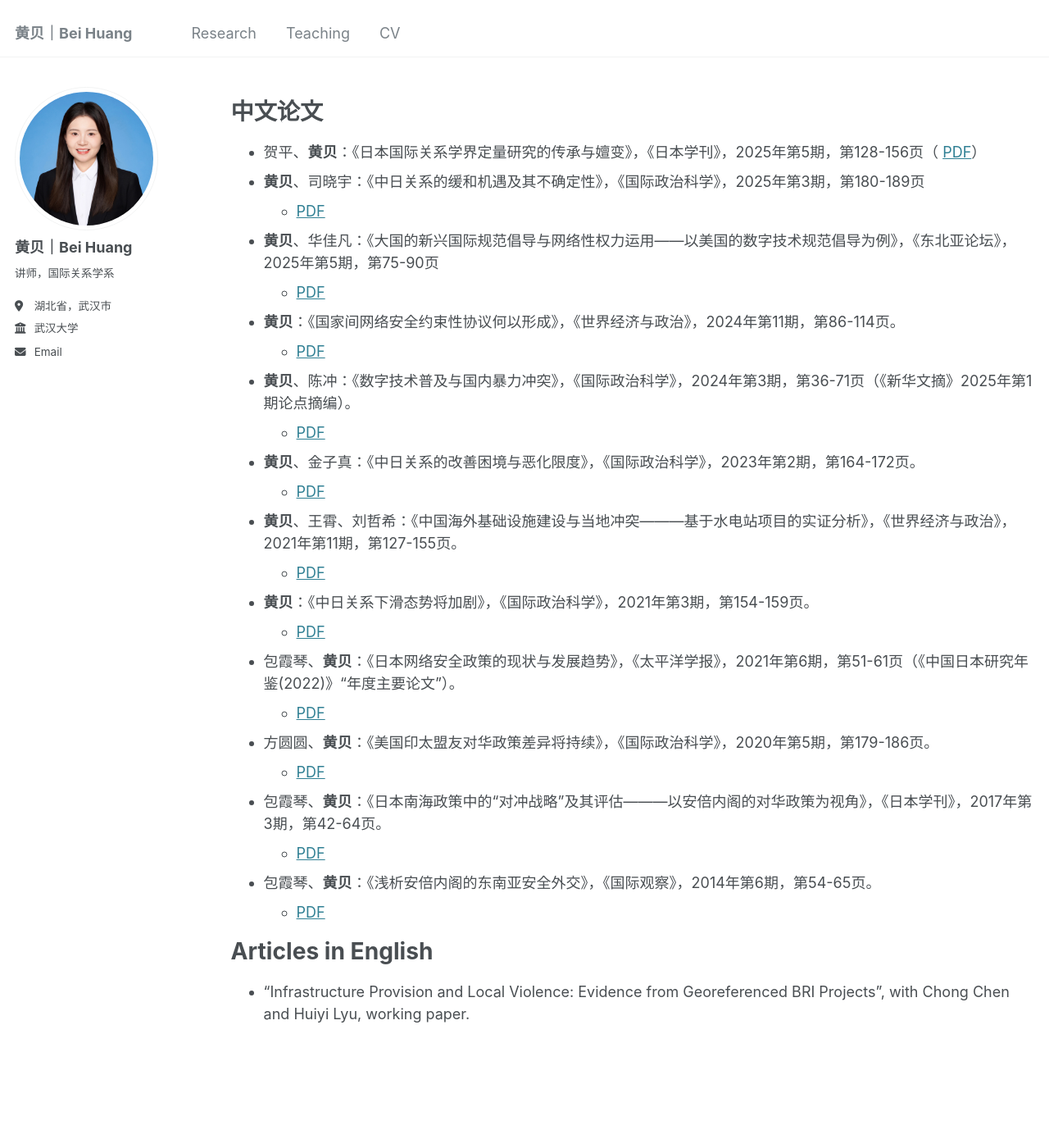
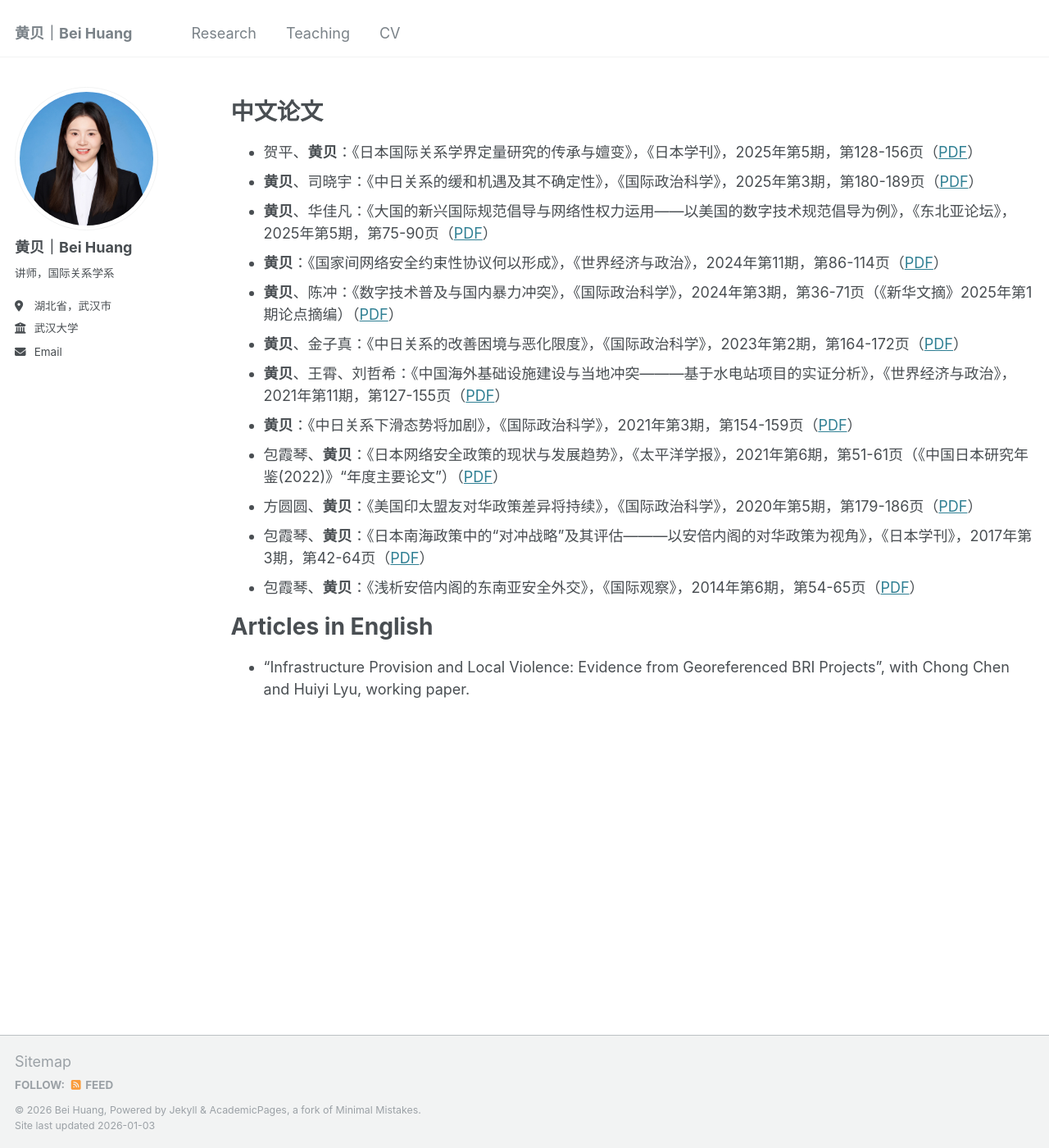
Before and after one commit to huangb5094/huangb5094.github.io, a Jekyll site: the page built from _pages/research.md, in a window 1280 px wide and 1400 px high. Shown: the whole window at 82% size. Built offline with Jekyll 4.4.1, drawn with Linux system fonts in a browser that asks for light colours.

```diff
--- a/_pages/research.md
+++ b/_pages/research.md
@@ -10,29 +10,18 @@ redirect_from:
 
 中文论文
 ======
-* 贺平、**黄贝**：《日本国际关系学界定量研究的传承与嬗变》，《日本学刊》，2025年第5期，第128-156页（ [PDF](https://huangb5094.github.io/files/paper12.pdf)）
-* **黄贝**、司晓宇：《中日关系的缓和机遇及其不确定性》，《国际政治科学》，2025年第3期，第180-189页
-    + [PDF](https://huangb5094.github.io/files/paper11.pdf)
-* **黄贝**、华佳凡：《大国的新兴国际规范倡导与网络性权力运用——以美国的数字技术规范倡导为例》，《东北亚论坛》，2025年第5期，第75-90页
-  + [PDF](https://huangb5094.github.io/files/paper10.pdf)
-* **黄贝**：《国家间网络安全约束性协议何以形成》，《世界经济与政治》，2024年第11期，第86-114页。
-  + [PDF](https://huangb5094.github.io/files/paper9.pdf)
-* **黄贝**、陈冲：《数字技术普及与国内暴力冲突》，《国际政治科学》，2024年第3期，第36-71页（《新华文摘》2025年第1期论点摘编）。
-  + [PDF](https://huangb5094.github.io/files/paper8.pdf)
-* **黄贝**、金子真：《中日关系的改善困境与恶化限度》，《国际政治科学》，2023年第2期，第164-172页。
-  + [PDF](https://huangb5094.github.io/files/paper7.pdf)
-* **黄贝**、王霄、刘哲希：《中国海外基础设施建设与当地冲突———基于水电站项目的实证分析》，《世界经济与政治》，2021年第11期，第127-155页。
-  + [PDF](https://huangb5094.github.io/files/paper6.pdf)
-* **黄贝**：《中日关系下滑态势将加剧》，《国际政治科学》，2021年第3期，第154-159页。
-  + [PDF](https://huangb5094.github.io/files/paper5.pdf)
-* 包霞琴、**黄贝**：《日本网络安全政策的现状与发展趋势》，《太平洋学报》，2021年第6期，第51-61页（《中国日本研究年鉴(2022)》“年度主要论文”）。
-  + [PDF](https://huangb5094.github.io/files/paper4.pdf)
-* 方圆圆、**黄贝**：《美国印太盟友对华政策差异将持续》，《国际政治科学》，2020年第5期，第179-186页。
-  + [PDF](https://huangb5094.github.io/files/paper3.pdf)
-* 包霞琴、**黄贝**：《日本南海政策中的“对冲战略”及其评估———以安倍内阁的对华政策为视角》，《日本学刊》，2017年第3期，第42-64页。
-  + [PDF](https://huangb5094.github.io/files/paper2.pdf)
-* 包霞琴、**黄贝**：《浅析安倍内阁的东南亚安全外交》，《国际观察》，2014年第6期，第54-65页。
-  + [PDF](https://huangb5094.github.io/files/paper1.pdf)
+* 贺平、**黄贝**：《日本国际关系学界定量研究的传承与嬗变》，《日本学刊》，2025年第5期，第128-156页（[PDF](https://huangb5094.github.io/files/paper12.pdf)）
+* **黄贝**、司晓宇：《中日关系的缓和机遇及其不确定性》，《国际政治科学》，2025年第3期，第180-189页（[PDF](https://huangb5094.github.io/files/paper11.pdf)）
+* **黄贝**、华佳凡：《大国的新兴国际规范倡导与网络性权力运用——以美国的数字技术规范倡导为例》，《东北亚论坛》，2025年第5期，第75-90页（[PDF](https://huangb5094.github.io/files/paper10.pdf)）
+* **黄贝**：《国家间网络安全约束性协议何以形成》，《世界经济与政治》，2024年第11期，第86-114页（[PDF](https://huangb5094.github.io/files/paper9.pdf)）
+* **黄贝**、陈冲：《数字技术普及与国内暴力冲突》，《国际政治科学》，2024年第3期，第36-71页（《新华文摘》2025年第1期论点摘编）（[PDF](https://huangb5094.github.io/files/paper8.pdf)）
+* **黄贝**、金子真：《中日关系的改善困境与恶化限度》，《国际政治科学》，2023年第2期，第164-172页（[PDF](https://huangb5094.github.io/files/paper7.pdf)）
+* **黄贝**、王霄、刘哲希：《中国海外基础设施建设与当地冲突———基于水电站项目的实证分析》，《世界经济与政治》，2021年第11期，第127-155页（[PDF](https://huangb5094.github.io/files/paper6.pdf)）
+* **黄贝**：《中日关系下滑态势将加剧》，《国际政治科学》，2021年第3期，第154-159页（[PDF](https://huangb5094.github.io/files/paper5.pdf)）
+* 包霞琴、**黄贝**：《日本网络安全政策的现状与发展趋势》，《太平洋学报》，2021年第6期，第51-61页（《中国日本研究年鉴(2022)》“年度主要论文”）（[PDF](https://huangb5094.github.io/files/paper4.pdf)）
+* 方圆圆、**黄贝**：《美国印太盟友对华政策差异将持续》，《国际政治科学》，2020年第5期，第179-186页（[PDF](https://huangb5094.github.io/files/paper3.pdf)）
+* 包霞琴、**黄贝**：《日本南海政策中的“对冲战略”及其评估———以安倍内阁的对华政策为视角》，《日本学刊》，2017年第3期，第42-64页（[PDF](https://huangb5094.github.io/files/paper2.pdf)）
+* 包霞琴、**黄贝**：《浅析安倍内阁的东南亚安全外交》，《国际观察》，2014年第6期，第54-65页（[PDF](https://huangb5094.github.io/files/paper1.pdf)）
 
 
 Articles in English
```
